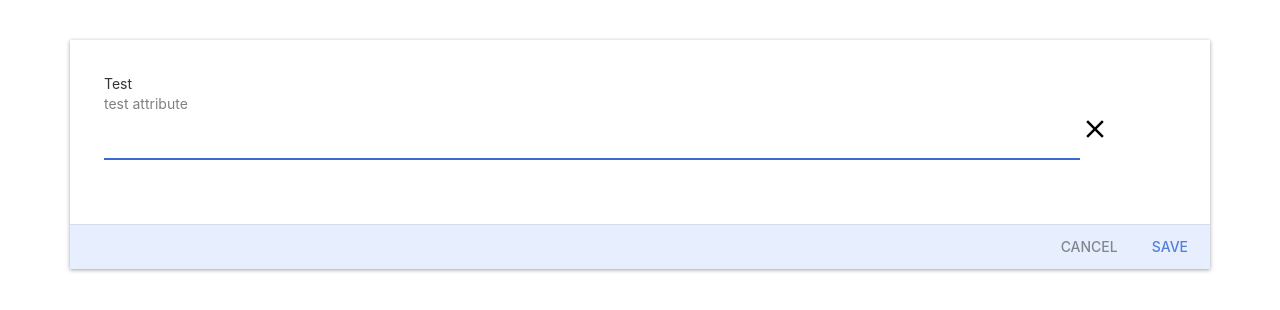
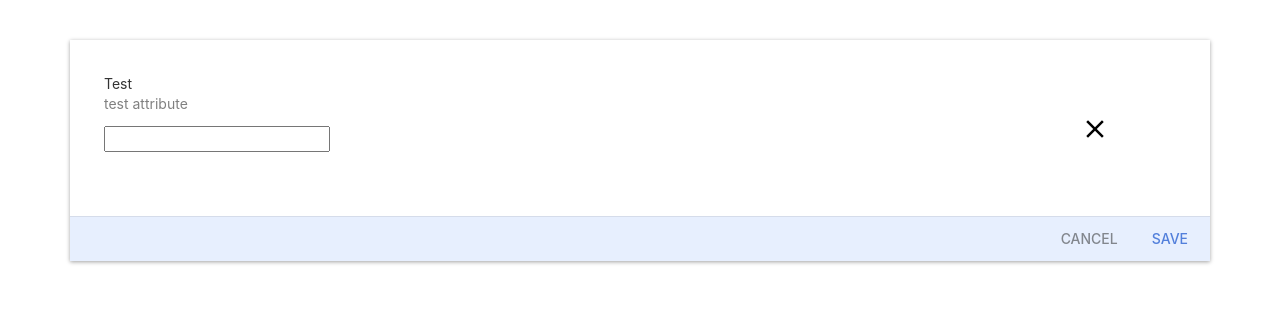
Before and after one commit to danielrocha94/MultiInputReact, a React (Create React App) app: page / in a window 1280 px wide. Shown: the top 310 px of the page. Built offline with nearby package versions, Linux system fonts and the light colour scheme.

Commit message:
remove css files and use scss

```diff
--- a/src/components/actionsPanel.js
+++ b/src/components/actionsPanel.js
@@ -1,6 +1,6 @@
 import React, { Component } from 'react';
 import { Button, ButtonToolbar } from 'react-bootstrap';
-import '../styles/actionsPanel.css';
+import '../styles/actionsPanel.scss';
 
 class ActionsPanel extends Component {
   render() {
--- a/src/components/inputContainer.js
+++ b/src/components/inputContainer.js
@@ -1,6 +1,6 @@
 import React, { Component } from 'react';
 import {Button} from 'react-bootstrap';
-import '../styles/inputContainer.css';
+import '../styles/inputContainer.scss';
 
 class InputContainer extends Component {
   render() {
--- a/src/styles/actionsPanel.css
+++ /dev/null
@@ -1,21 +0,0 @@
-.actionsPanel_container {
-  width: 100%;
-  background-color: #E7EFFE;
-  border-top: 1px solid  #D5DCEA;
-  margin-top: 30px;
-}
-
-.actionsPanel_buttonToolbar a {
-  text-transform: uppercase;
-  font-weight: 500;
-  color: #82868D;
-  padding: 12px;
-  margin-right: 10px;
-  border: none;
-  background-color: #E7EFFE;
-}
-
-.actionsPanel_buttonToolbar a:hover {
-  text-decoration: none;
-  cursor: pointer;
-}
--- a/src/styles/inputContainer.css
+++ /dev/null
@@ -1,28 +0,0 @@
-.formItemInputContainer {
-  width: 91%;
-  display: inline-block;
-}
-
-.formItemInputContainer input {
-  width: 100%;
-  padding: 6px 12px;
-  color: rgba(0,0,0,0.38);
-  font: 400 18px Roboto,RobotoDraft,Helvetica,Arial,sans-serif;
-  height: 40px;
-  line-height: 24px;
-  background-color: transparent;
-  border: none;
-  display: block;
-}
-
-.inputContainer-wrapper {
-  padding: 15px;
-}
-
-.formItemDeleteSvg {
-  padding-top: 14px;
-}
-
-.inputAreaHint {
-  border: 1px solid #3E67D3;
-}
```
